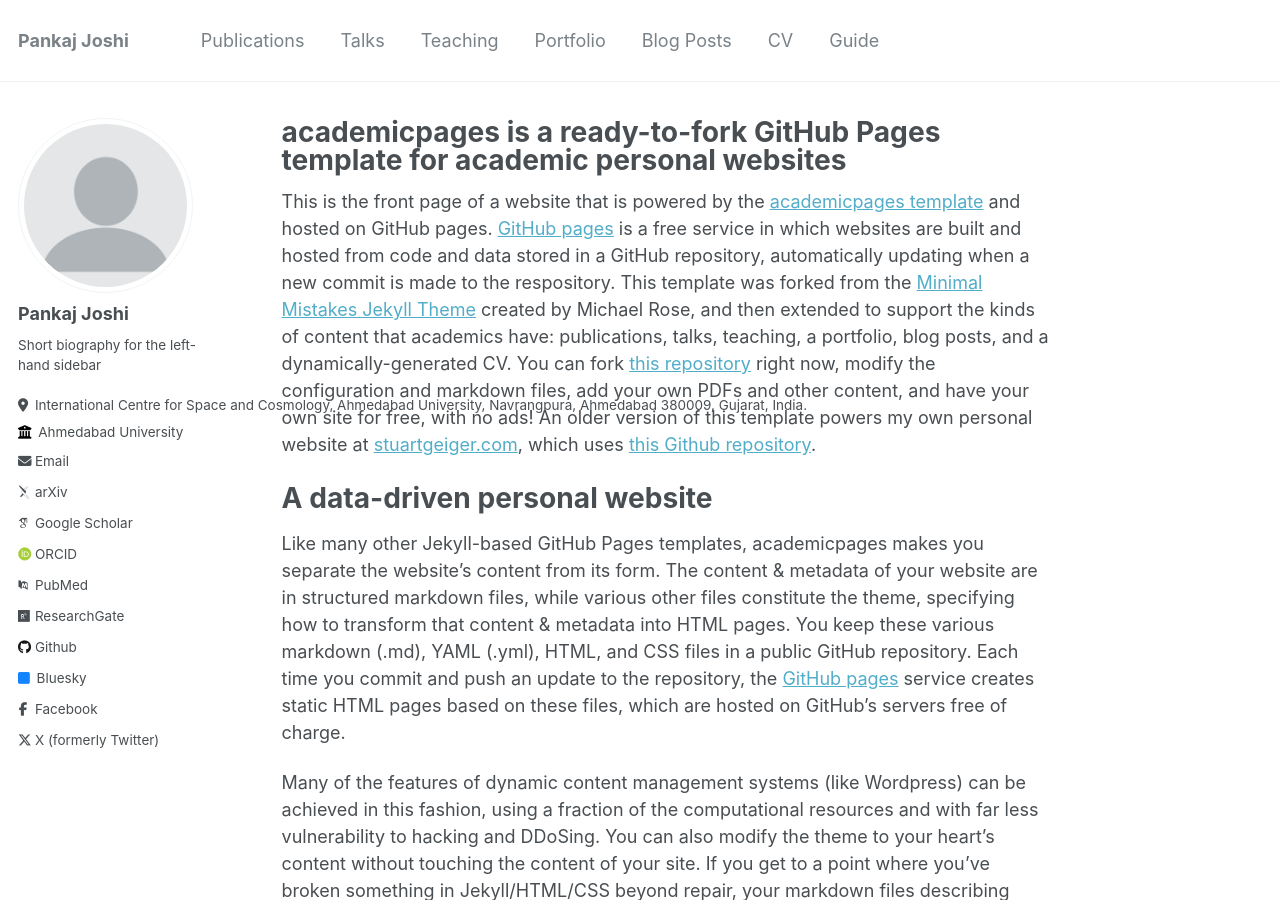
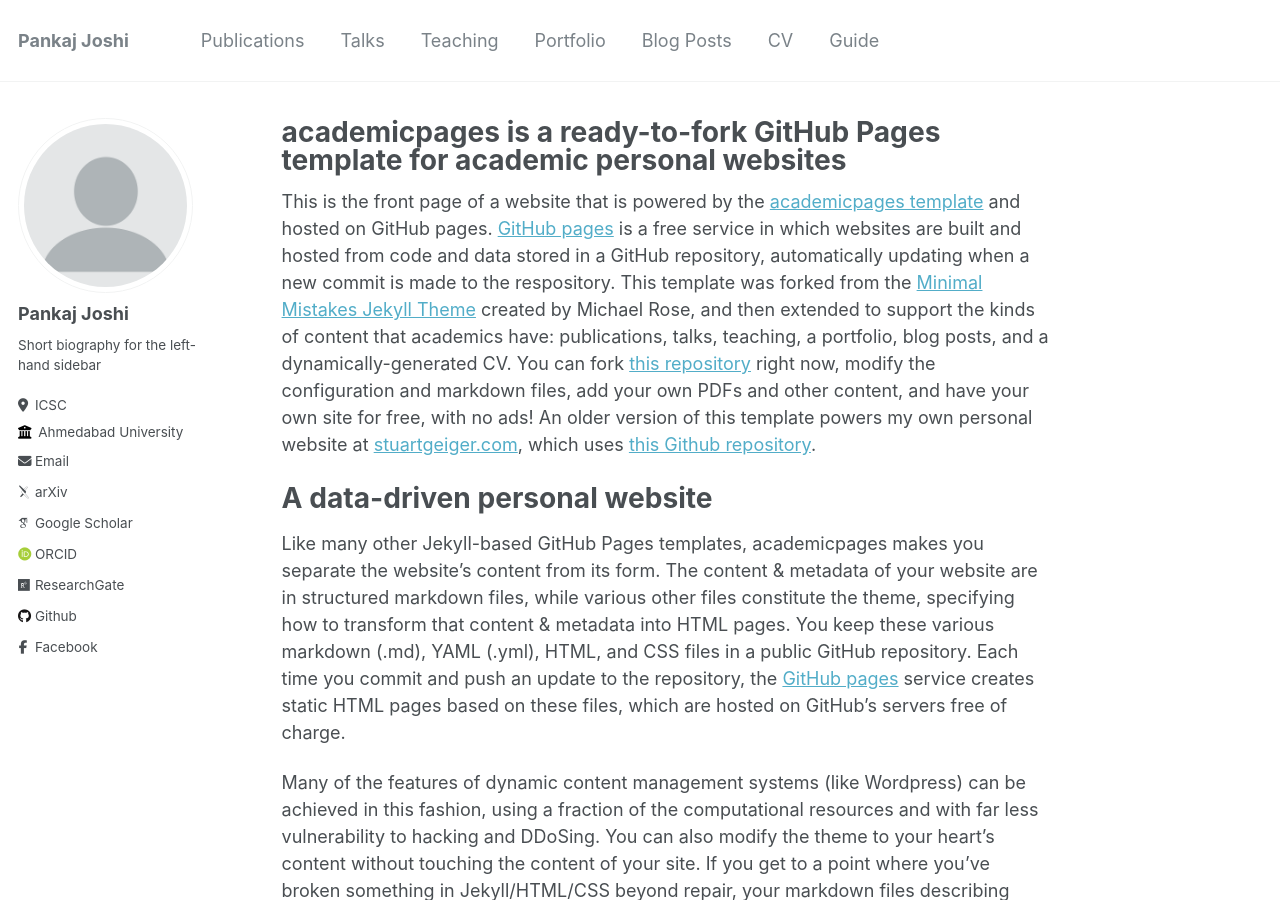
Before and after one commit to Pankaj-S-Joshi/Pankaj-S-Joshi.github.io, a Jekyll site: the page built from _pages/about.md, in a window 1280 px wide and 900 px high. Built offline with Jekyll 4.4.1, drawn with Linux system fonts in a browser that asks for light colours; some web fonts are replaced; part of the change alters nothing that is shown.

Commit message:
Update _config.yml
Changed more personal information

```diff
--- a/_config.yml
+++ b/_config.yml
@@ -25,7 +25,7 @@ author:
   name             : "Pankaj Joshi"
   pronouns         : # example: "she/her"
   bio              : "Short biography for the left-hand sidebar"
-  location         : "International Centre for Space and Cosmology, Ahmedabad University, Navrangpura, Ahmedabad 380009, Gujarat, India."
+  location         : "ICSC"
   employer         : "Ahmedabad University"
   uri              : # URL
   email            : "pankaj.joshi@ahduni.edu.in"
@@ -35,7 +35,7 @@ author:
   googlescholar    : "https://scholar.google.com/citations?user=6TnQ2m8AAAAJ&hl=en"
   impactstory      : # URL
   orcid            : "http://orcid.org/0000-0003-0463-7554"
-  pubmed           : "https://www.ncbi.nlm.nih.gov/pubmed/?term=john+snow"
+  pubmed           : #URL
   researchgate     : "https://www.researchgate.net/profile/Pankaj-Joshi"
 
   # Repositories and software development
@@ -47,7 +47,7 @@ author:
   stackoverflow    : # User number or user number and name (i.e., use "1" or "1/jeff-atwood")
 
   # Social media
-  bluesky          : "bsky.app" # Replace this with you Bluesky username
+  bluesky          : # Replace this with you Bluesky username
   facebook         : "Pankaj S. Joshi"
   flickr           : # Username
   foursquare       : # Username
@@ -64,7 +64,7 @@ author:
   steam            : # Username
   telegram         : # URL
   tumblr           : # Username
-  twitter          : "UniofOxford"  # Replace this with your X / Twitter handle
+  twitter          : # Replace this with your X / Twitter handle
   vine             : # Username
   weibo            : # Username
   wikipedia        : # Username
```
